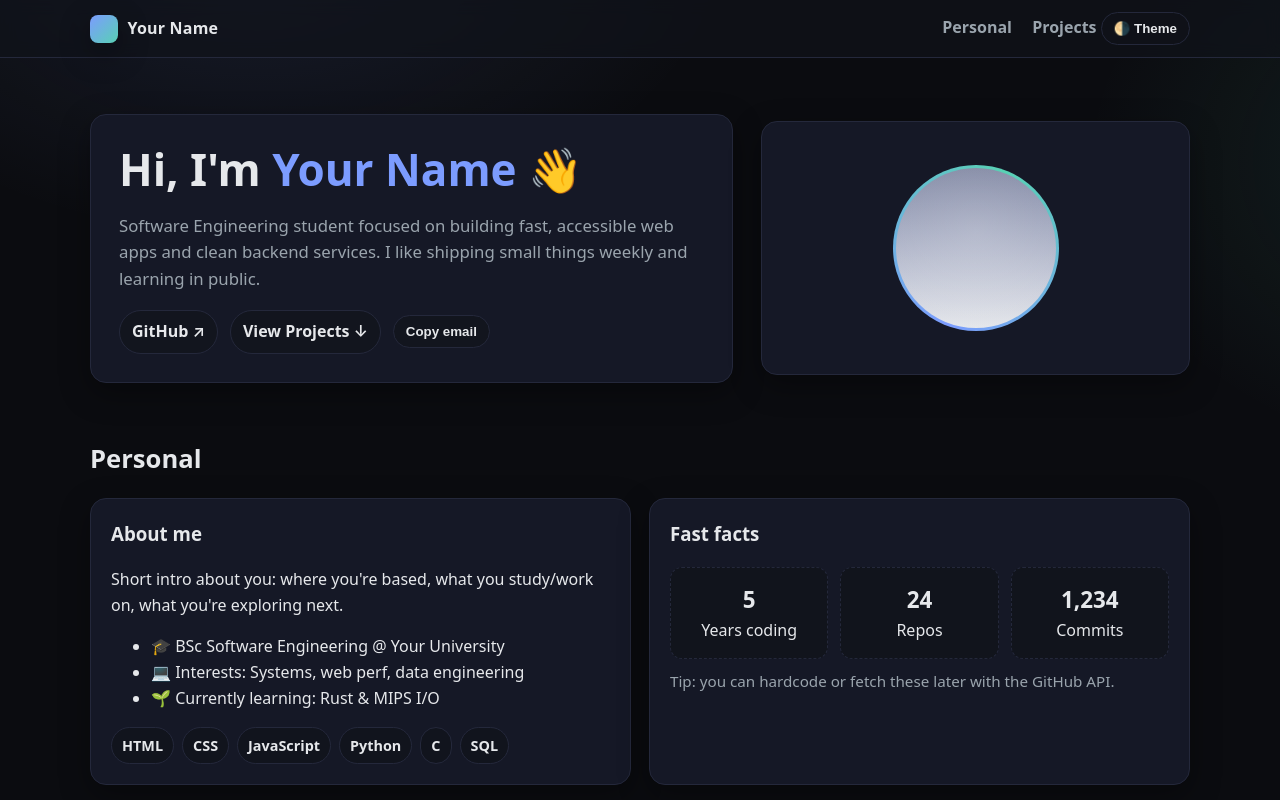
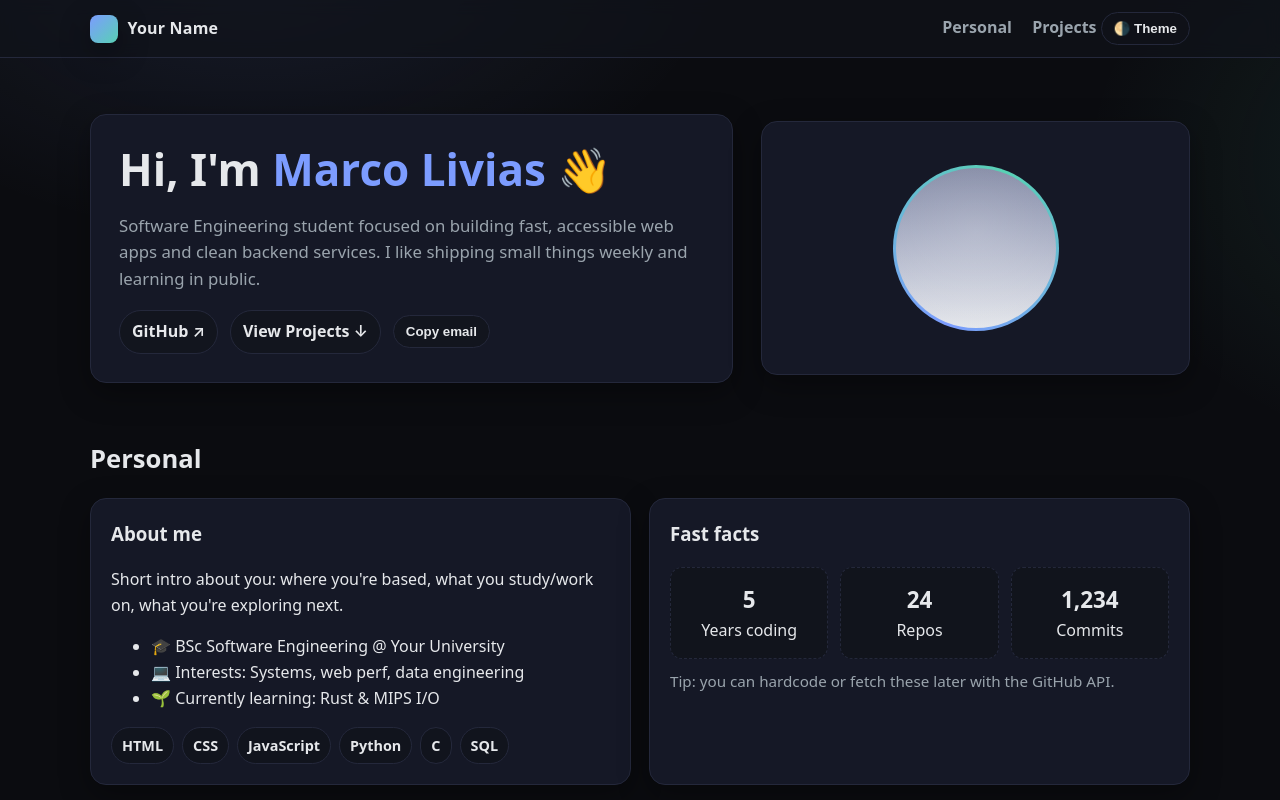
Before and after one commit to mlq2702/mlq2702.github.io, a plain HTML site: page index.html in a window 1280 px wide. Shown: the top 800 px of the page. Drawn offline with Linux system fonts and the light colour scheme.

Commit message:
name update index.html

```diff
--- a/index.html
+++ b/index.html
@@ -161,7 +161,7 @@
     <!-- Hero / Intro -->
     <section class="hero">
       <div class="card intro">
-        <h1>Hi, I'm <span style="color:var(--brand)">Your Name</span> 👋</h1>
+        <h1>Hi, I'm <span style="color:var(--brand)">Marco Livias</span> 👋</h1>
         <p class="lead">Software Engineering student focused on building fast, accessible web apps and clean backend services. I like shipping small things weekly and learning in public.</p>
         <div class="actions" style="margin-top:16px; gap:12px; flex-wrap:wrap;">
           <a class="btn" href="https://github.com/yourname" target="_blank" rel="noopener">GitHub ↗</a>
```
